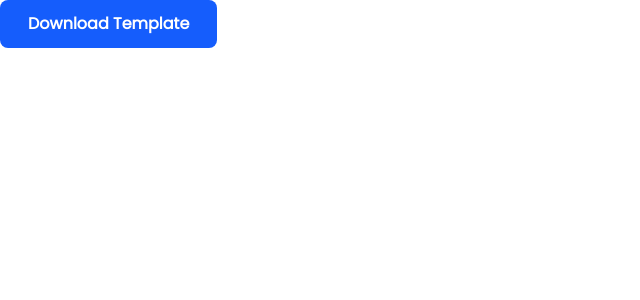
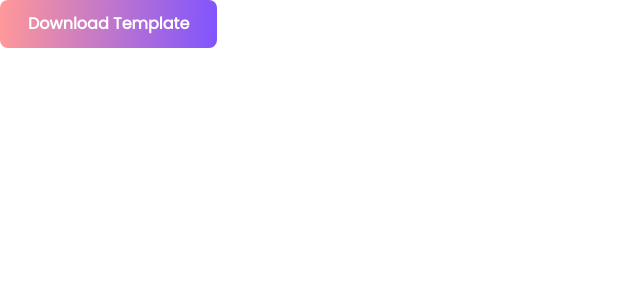
Before and after one commit to mohamedahmede/landing-page-template, a Next.js app: page / in a window 1280 px wide. Shown: the top 300 px of the page, without its empty margins (0-640 px from the left). Built offline with nearby package versions, Linux system fonts and the light colour scheme.

Commit message:
added main background color

```diff
--- a/app/components/reusable/buttons/CustomButton.tsx
+++ b/app/components/reusable/buttons/CustomButton.tsx
@@ -19,7 +19,7 @@ const CustomButton = ({ title, action, url }: CustomButtonProps) => {
   return (
     <button
       onClick={handleClick}
-      className="py-3 px-7 font-semibold text-base bg-blue-600 hover:bg-blue-700 text-white rounded-lg transition-colors duration-200"
+      className="py-3 px-7 font-semibold text-base bg-main text-white rounded-lg transition-all duration-200 hover:opacity-90"
     >
       {title}
     </button>
--- a/app/globals.css
+++ b/app/globals.css
@@ -3,6 +3,7 @@
 :root {
   --background: #ffffff;
   --foreground: #171717;
+  --Main-Color: linear-gradient(93deg, #FF9898 0.48%, #8054FF 100%);
 }
 
 @media (prefers-color-scheme: dark) {
@@ -17,3 +18,8 @@ body {
   color: var(--foreground);
   font-family: var(--font-poppins), ui-sans-serif, system-ui, sans-serif;
 }
+
+/* Custom main background class */
+.bg-main {
+  background: var(--Main-Color) !important;
+}
```
